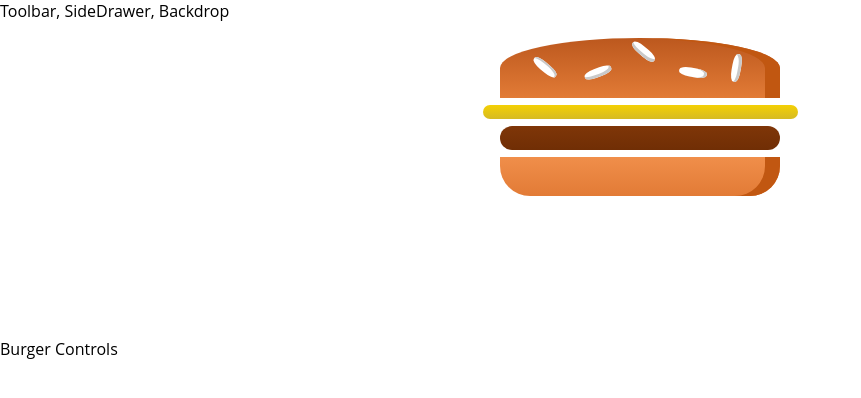
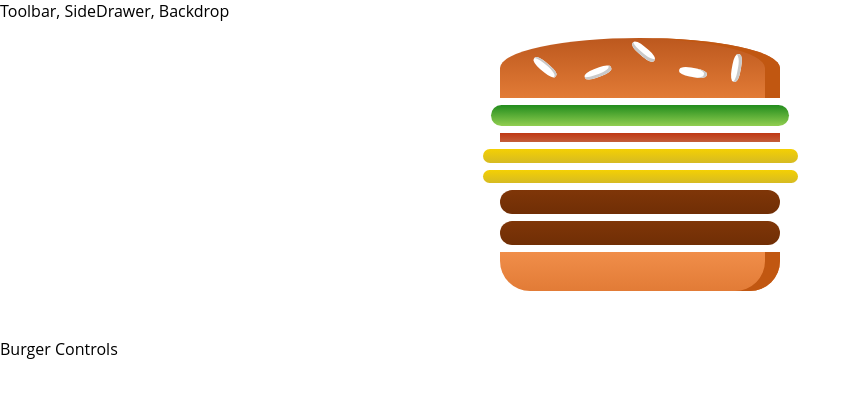
Before and after one commit to vatansoni89/BurgerBuilderOldScript, a React app in the folder burger-builder-old-scr/: page / in a window 1280 px wide. Shown: the top 398 px of the page, without its empty margins (0-861 px from the left). Built offline with nearby package versions, Linux system fonts and the light colour scheme.

Commit message:
Outputting Burger ingradient dynamically

```diff
--- a/burger-builder-old-scr/src/components/Burger/Burger.js
+++ b/burger-builder-old-scr/src/components/Burger/Burger.js
@@ -2,11 +2,18 @@
 import classes from "./Burger.css";
 import BurgerIngredient from "./BurgerIngredient/BurgerIngredient";
 const burger = props => {
+  const transformedIngredients = Object.keys(props.ingredients).map(igKey => {
+    // console.log(igKey, props.ingredients[igKey], [
+    //   ...Array(props.ingredients[igKey])
+    // ]);
+    return [...Array(props.ingredients[igKey])].map((_, i) => {
+      return <BurgerIngredient key={igKey + i} type={igKey} />;
+    });
+  });
   return (
     <div className={classes.Burger}>
       <BurgerIngredient type="bread-top" />
-      <BurgerIngredient type="cheese" />
-      <BurgerIngredient type="meat" />
+      {transformedIngredients}
       <BurgerIngredient type="bread-bottom" />
     </div>
   );
--- a/burger-builder-old-scr/src/components/Burger/BurgerIngredient/BurgerIngredient.js
+++ b/burger-builder-old-scr/src/components/Burger/BurgerIngredient/BurgerIngredient.js
@@ -30,6 +30,9 @@
     case "salad":
       ingredient = <div className={classes.Salad}></div>;
       break;
+    case "bacon":
+      ingredient = <div className={classes.Bacon}></div>;
+      break;
     default:
       ingredient = null;
       break;
--- a/burger-builder-old-scr/src/containers/BurgerBuilder/BurgerBuilder.js
+++ b/burger-builder-old-scr/src/containers/BurgerBuilder/BurgerBuilder.js
@@ -3,10 +3,19 @@
 import Burger from "../../components/Burger/Burger";
 
 class BurgerBuilder extends Component {
+  state = {
+    ingredients: {
+      salad: 1,
+      bacon: 1,
+      cheese: 2,
+      meat: 2
+    }
+  };
+
   render() {
     return (
       <Aux>
-        <Burger />
+        <Burger ingredients={this.state.ingredients} />
         <div>Burger Controls</div>
       </Aux>
     );
```
Also changed, not shown: burger-builder-old-scr/ZResources/info.txt.
